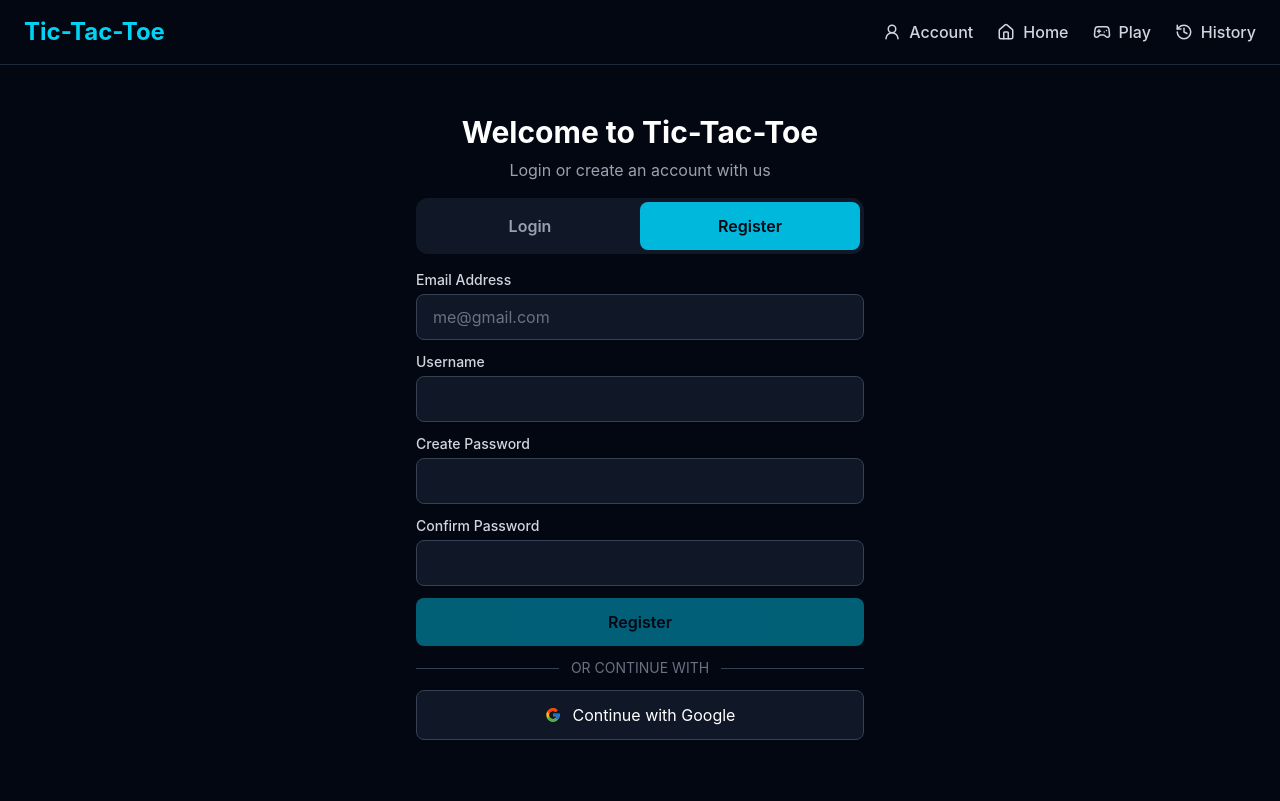
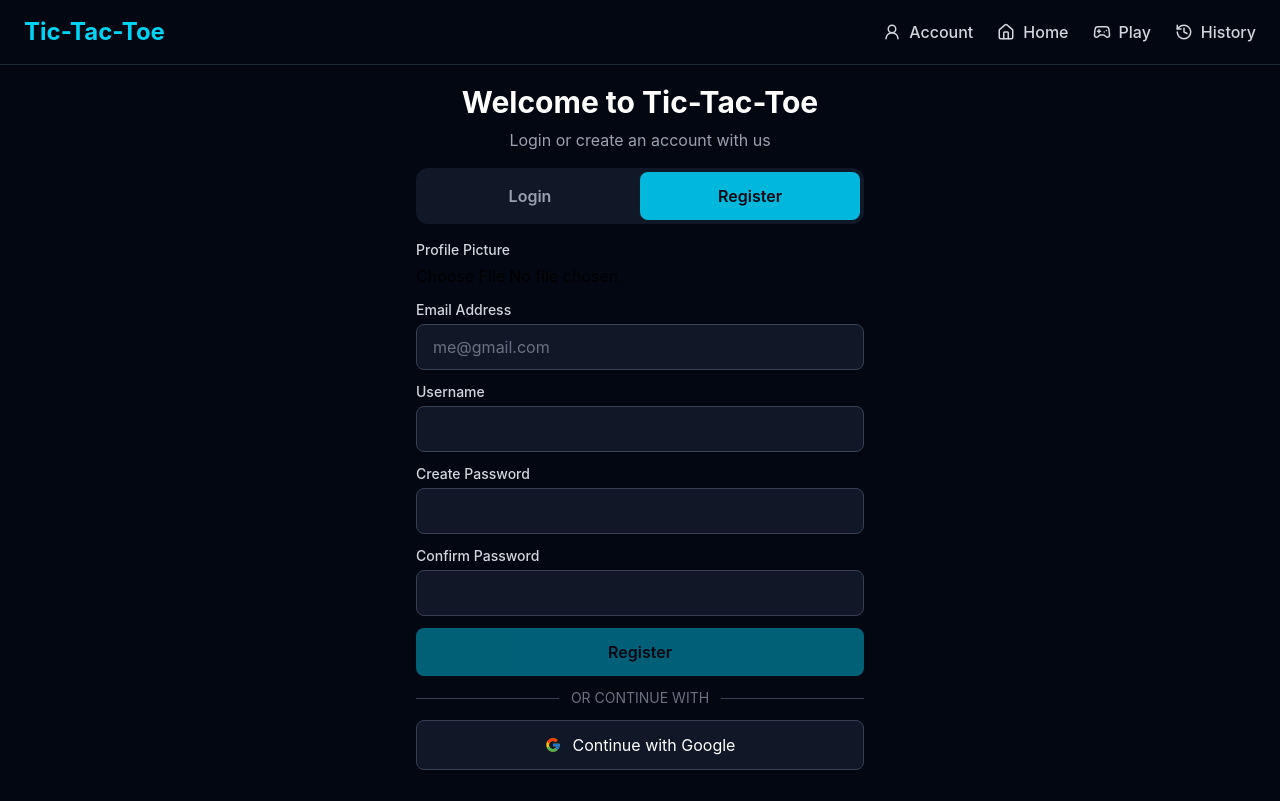
Before and after one commit to LidonJacob/Tic-Tac-Toe, a React (Vite) app in the folder frontend/: page /account in a window 1280 px wide. Both pictures are taken after a click on the button "Register". Built offline with nearby package versions, Linux system fonts and the light colour scheme.

Commit message:
adding profile pictures

```diff
--- a/frontend/package.json
+++ b/frontend/package.json
@@ -12,6 +12,7 @@
   "dependencies": {
     "@tailwindcss/vite": "^4.3.4",
     "@tanstack/react-table": "^9.3.1",
+    "axios": "^1.21.1",
     "lucide-react": "^1.71.0",
     "react": "^19.3.1",
     "react-dom": "^19.3.1",
--- a/frontend/src/pages/Account.jsx
+++ b/frontend/src/pages/Account.jsx
@@ -7,6 +7,7 @@ const Account = () => {
   const [password, setPassword] = useState("");
   const [confirmPassword, setConfirmPassword] = useState("");
   const passwordsMatch = password === confirmPassword;
+  const [avatar, setAvatar] = useState(null);
 
   const handleSubmit = (e) => {
     e.preventDefault();
@@ -51,6 +52,24 @@ const Account = () => {
           </button>
         </div>
         <form onSubmit={handleSubmit} className="space-y-3">
+          {activeTab === "register" && (
+            <div>
+              <label
+                htmlFor="avatar"
+                className="block text-sm font-medium text-gray-300 mb-1"
+              >
+                Profile Picture
+              </label>
+
+              <input
+                type="file"
+                id="avatar"
+                name="avatar"
+                accept="image/*"
+                onChange={(e) => setAvatar(e.target.files[0])}
+              />
+            </div>
+          )}
           <div>
             <label
               htmlFor="login-email"
@@ -71,14 +90,14 @@ const Account = () => {
     transition-colors"
             />
           </div>
-
+          {activeTab === "register" && (
             <div>
               <label
                 htmlFor="username"
-
-
                 className="block text-sm font-medium text-gray-300 mb-1"
-            > Username
+              >
+                {" "}
+                Username
               </label>
               <input
                 type="text"
@@ -87,9 +106,10 @@ const Account = () => {
                 className="w-full px-4 py-2.5 bg-gray-900 border border-gray-700
     rounded-lg text-white placeholder-gray-500 focus:outline-none focus:border-cyan-500
     transition-colors"
+                required
               />
             </div>
-
+          )}
           <div>
             <label
               htmlFor="password"
--- /dev/null
+++ b/frontend/src/services/api.js
@@ -0,0 +1,7 @@
+import axios from "axios";
+
+const api = axios.create({
+  baseURL: "http://localhost:5000/api",
+});
+
+export default api;
--- /dev/null
+++ b/frontend/src/services/cloudinary.js
@@ -0,0 +1,16 @@
+import axios from "axios";
+
+const CLOUD_NAME = import.meta.env.VITE_CLOUDINARY_CLOUD_NAME;
+
+const UPLOAD_PRESET = "tictactoe_avatars";
+
+const UPLOAD_URL = `https://api.cloudinary.com/v1_1/${CLOUD_NAME}/image/upload`;
+
+export const uploadAvatar = async (image) => {
+  const formData = new FormData();
+  formData.append("file", image);
+  formData.append("upload_preset", UPLOAD_PRESET);
+
+  const response = await axios.post(UPLOAD_URL, formData);
+  return response.data.secure_url;
+};
```
Also changed, not shown: 1 other file (tests, documents, lock files or other folders). Lines whose indentation alone changed are shown as unchanged.
